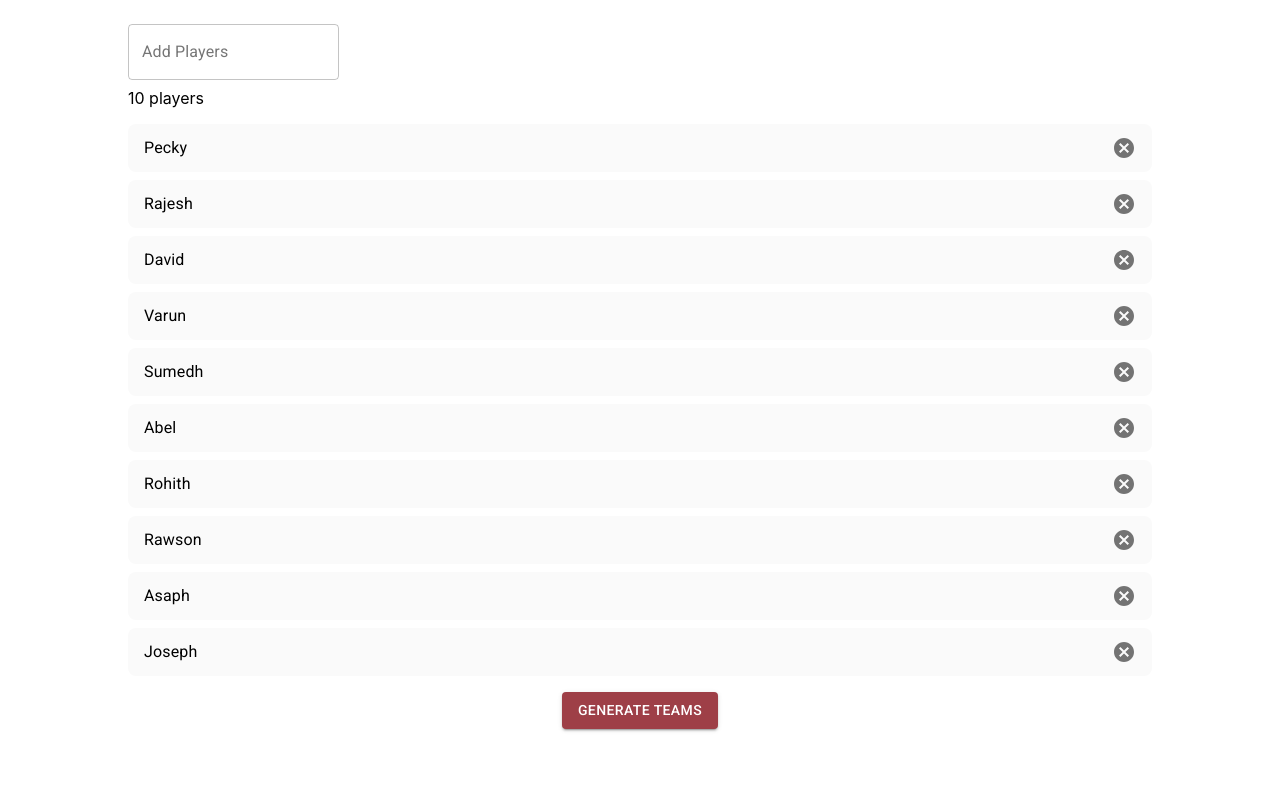
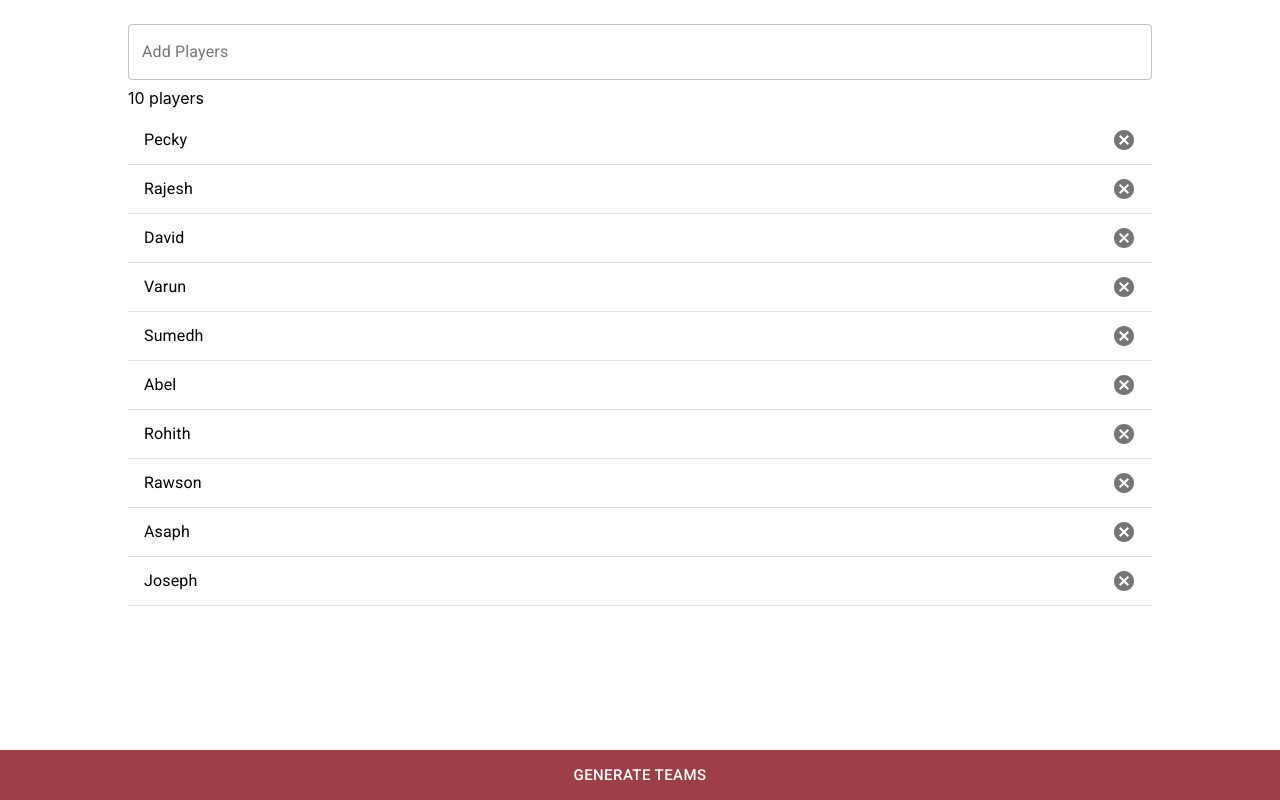
Before and after one commit to vbhtt/metafoot, a React (Create React App) app: page / in a window 1280 px wide. Built offline with nearby package versions, Linux system fonts and the light colour scheme.

Commit message:
update styles

```diff
--- a/src/App.js
+++ b/src/App.js
@@ -1,19 +1,28 @@
 import React from 'react'
 import { createMuiTheme, MuiThemeProvider } from '@material-ui/core/styles'
+
+import {
+	primary,
+	primaryDark,
+	primaryLight,
+	secondary,
+	secondaryDark,
+	secondaryLight,
+} from './common/colours'
 
 import TeamManager from './TeamManager'
 
 const theme = createMuiTheme({
 	palette: {
 		primary: {
-			light: '#d36d72',
-			main: '#9e3f47',
-			dark: '#6b0d20',
+			light: primaryLight,
+			main: primary,
+			dark: primaryDark,
 		},
 		secondary: {
-			light: '#dbffff',
-			main: '#a8d8ff',
-			dark: '#76a7cc',
+			light: secondaryLight,
+			main: secondary,
+			dark: secondaryDark,
 		},
 	},
 })
--- a/src/MemberList.js
+++ b/src/MemberList.js
@@ -2,18 +2,13 @@ import React from 'react'
 import styled from 'styled-components'
 
 import MuiList from '@material-ui/core/List'
-import MuiListItem from '@material-ui/core/ListItem'
+import ListItem from '@material-ui/core/ListItem'
 import ListItemSecondaryAction from '@material-ui/core/ListItemSecondaryAction'
 import ListItemText from '@material-ui/core/ListItemText'
 import IconButton from '@material-ui/core/IconButton'
 import CancelIcon from '@material-ui/icons/Cancel'
-import grey from '@material-ui/core/colors/grey'
+import Divider from '@material-ui/core/Divider'
 
-const ListItem = styled(MuiListItem)`
-	background-color: ${grey[50]};
-	margin: ${({ condensed }) => (condensed ? '0' : '8px')} 0;
-	border-radius: ${({ condensed }) => (condensed ? '0' : '8px')};
-`
 const List = styled(MuiList)`
 	width: 80vw;
 `
@@ -25,10 +20,8 @@ const MemberList = ({ list, removeFromList, condensed }) => (
 		</div>
 		<List dense={condensed}>
 			{list.map(listItem => (
-				<ListItem
-					key={listItem.id ? listItem.id : listItem.name}
-					condensed={condensed}
-				>
+				<>
+					<ListItem key={listItem.id ? listItem.id : listItem.name}>
 						<ListItemText primary={listItem.name}></ListItemText>
 						<ListItemSecondaryAction>
 							<IconButton
@@ -40,6 +33,8 @@ const MemberList = ({ list, removeFromList, condensed }) => (
 							</IconButton>
 						</ListItemSecondaryAction>
 					</ListItem>
+					{!condensed && <Divider />}
+				</>
 			))}
 		</List>
 	</>
--- a/src/TeamDisplay.js
+++ b/src/TeamDisplay.js
@@ -2,18 +2,12 @@ import React from 'react'
 import PropTypes from 'prop-types'
 import styled from 'styled-components'
 
-import MuiList from '@material-ui/core/List'
-import MuiListItem from '@material-ui/core/ListItem'
+import List from '@material-ui/core/List'
+import ListItem from '@material-ui/core/ListItem'
 
 import indigo from '@material-ui/core/colors/indigo'
-
-const List = styled(MuiList)``
-const ListItem = styled(MuiListItem)`
-	&:nth-child(2n + 1) {
-		background-color: ${indigo[50]};
-	}
-	font-size: 1.1rem;
-`
+import grey from '@material-ui/core/colors/grey'
+import { secondaryDark } from './common/colours'
 
 const TeamsContainer = styled.div`
 	display: grid;
@@ -23,19 +17,28 @@ const TeamsContainer = styled.div`
 	margin: 3rem;
 `
 const TeamHeading = styled.h3`
-	color: ${indigo[400]};
+	color: ${secondaryDark};
 	margin: 0;
+	font-weight: bolder;
+	padding-left: 16px;
+	font-size: 1.5rem;
+`
+const ListContainer = styled.div`
+	&:nth-child(2) {
+		border-left: 2px solid ${grey[100]};
+		padding-left: 12px;
+	}
 `
 
 const TeamList = ({ list, index }) => (
-	<div>
+	<ListContainer>
 		<TeamHeading>Team {index}</TeamHeading>
 		<List>
 			{list.map(listItem => (
 				<ListItem key={listItem.id}>{listItem.name}</ListItem>
 			))}
 		</List>
-	</div>
+	</ListContainer>
 )
 
 const TeamDisplay = ({ teams }) => {
--- a/src/TeamInput.js
+++ b/src/TeamInput.js
@@ -1,5 +1,10 @@
 import React, { useState } from 'react'
-import TextField from '@material-ui/core/TextField'
+import MuiTextField from '@material-ui/core/TextField'
+import styled from 'styled-components'
+
+const TextField = styled(MuiTextField)`
+	width: 80vw;
+`
 
 const TeamInput = ({ addToList }) => {
 	const [inputValue, setInputValue] = useState('')
--- a/src/TeamManager.js
+++ b/src/TeamManager.js
@@ -29,6 +29,17 @@ const TeamManagerContainer = styled.div`
 	padding: 8px 0 16px;
 `
 
+const GenerateButton = styled(Button)`
+	&.MuiButtonBase-root {
+		position: fixed;
+		bottom: 0;
+		border-radius: 0;
+	}
+	&.MuiButton-sizeLarge {
+		padding: 12px 24px;
+	}
+`
+
 const TeamManager = () => {
 	const [list, addToList, removeFromList] = useList()
 	const [teams, setTeams] = useState(null)
@@ -43,7 +54,7 @@ const TeamManager = () => {
 					condensed={interactedSection !== 'memberList'}
 				/>
 			</div>
-			<Button
+			<GenerateButton
 				variant="contained"
 				color="primary"
 				disabled={list.length < 2}
@@ -51,9 +62,11 @@ const TeamManager = () => {
 					setInteracted('teamList')
 					setTeams(generateTeams(list))
 				}}
+				fullWidth
+				size="large"
 			>
 				Generate Teams
-			</Button>
+			</GenerateButton>
 			<TeamDisplay teams={teams} />
 		</TeamManagerContainer>
 	)
--- /dev/null
+++ b/src/common/colours.js
@@ -0,0 +1,9 @@
+export const primaryMain = '#9e3f47'
+export const primary = primaryMain
+export const primaryLight = '#d36d72'
+export const primaryDark = '#6b0d20'
+
+export const secondaryMain = '#a8d8ff'
+export const secondary = secondaryMain
+export const secondaryLight = '#dbffff'
+export const secondaryDark = '#76a7cc'
```
Lines whose indentation alone changed are shown as unchanged.
